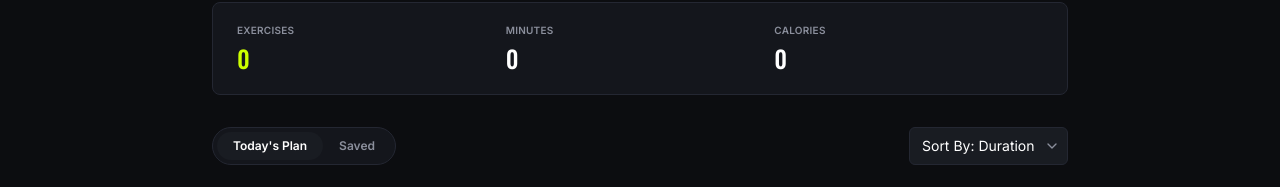
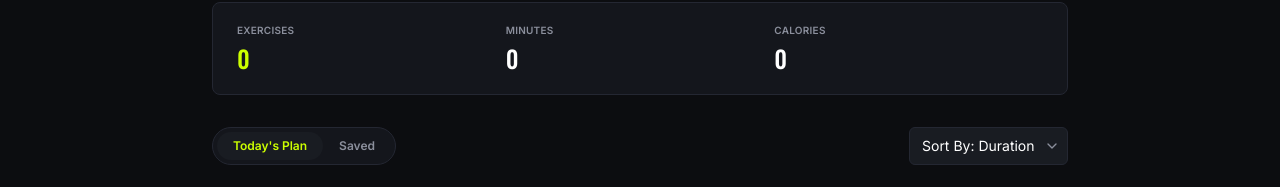
Before and after one commit to nargiscore/FitLog, a Next.js app: page /my-plan in a window 1280 px wide. Shown: the part 195-382 px from the top of the page. Built offline with nearby package versions, Linux system fonts and the light colour scheme.

Commit message:
Today's Plan text color changed

```diff
--- a/app/my-plan/page.js
+++ b/app/my-plan/page.js
@@ -73,8 +73,8 @@ export default function MyPlanPage() {
               onClick={() => setTab(key)}
               className={`rounded-full px-4 py-1.5 transition-colors ${
                 tab === key
-                  ? "bg-panel2 text-white"
-                  : "text-muted hover:text-white"
+                  ? "bg-panel2 text-accent"
+                  : "text-muted hover:text-accent"
               }`}
             >
               {label}
--- a/components/DetailActions.jsx
+++ b/components/DetailActions.jsx
@@ -21,7 +21,7 @@ export default function DetailActions({ workout }) {
       </button>
       <button
         onClick={() => addToSaved(workout)}
-        className="flex items-center gap-2 rounded-full border border-line px-5 py-2.5 text-sm font-semibold text-white transition-colors hover:border-accent/60"
+        className="flex items-center gap-2 rounded-full border border-line px-5 py-2.5 text-sm font-semibold text-accenttransition-colors hover:border-accent/60"
       >
         <Bookmark className="h-4 w-4" />
         Save for later
```
